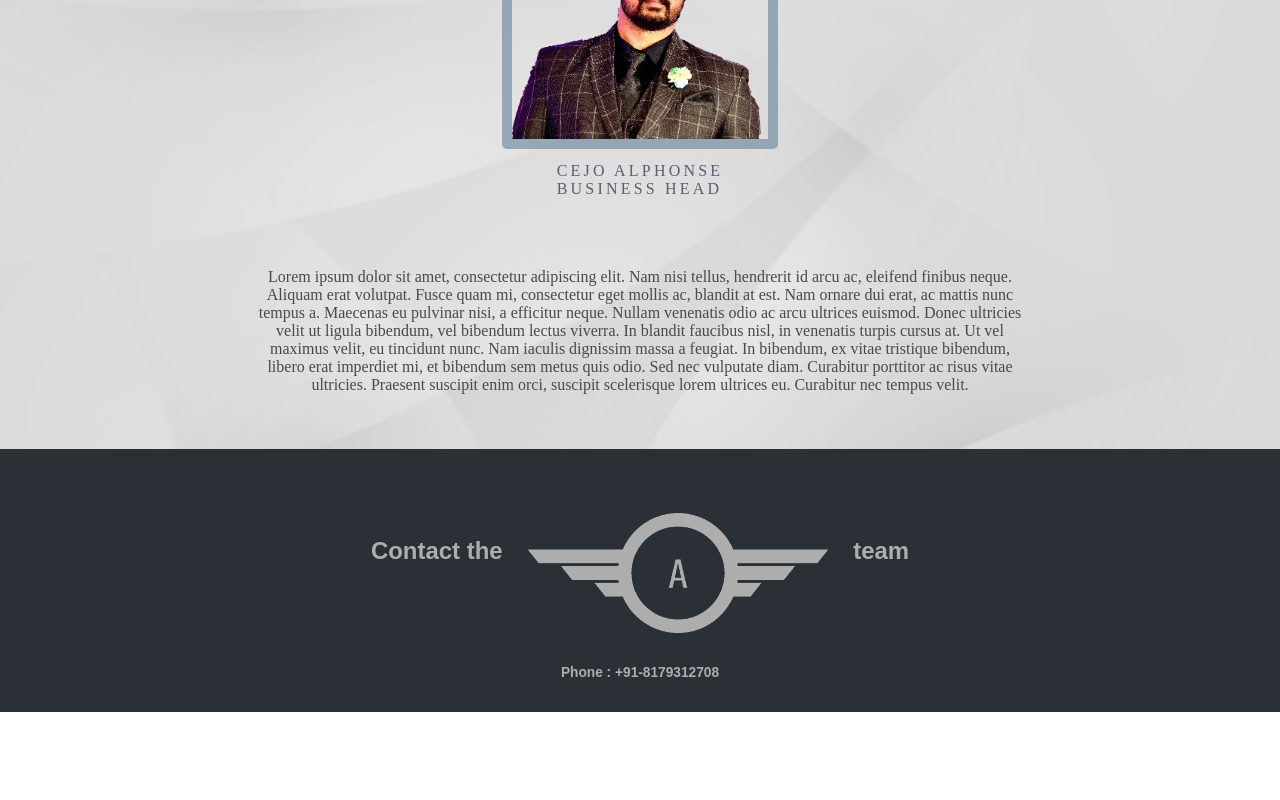
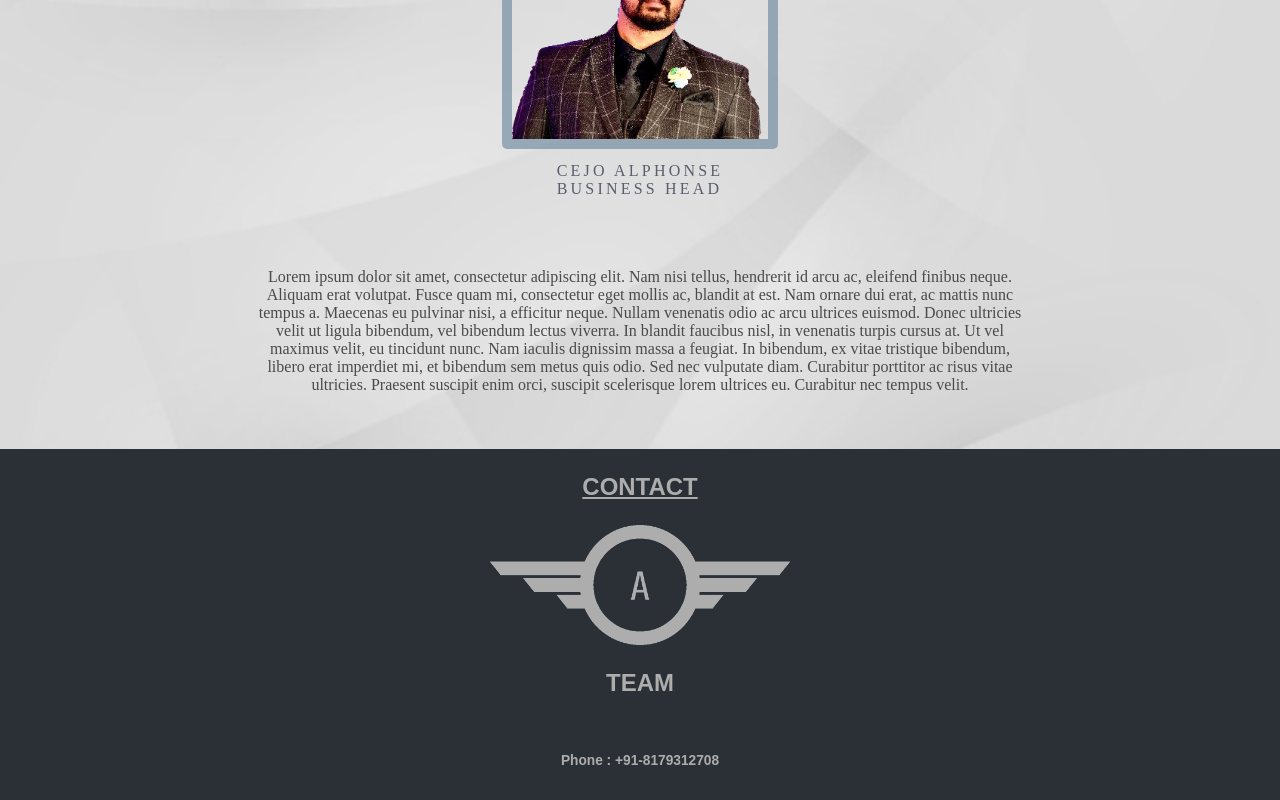
Before and after one commit to TazzDev/Alive-Digital-Services, a React app: page / in a window 1280 px wide. Shown: the part 2015-2815 px from the top of the page. Before the commit the page ends 2727 px from the top, so only its background shows below. Built offline with nearby package versions, Linux system fonts and the light colour scheme.

Commit message:
Revision minor

```diff
--- a/src/components/Contact.js
+++ b/src/components/Contact.js
@@ -7,9 +7,9 @@ const Contact = () => {
     return (
         <div id="contact-us">
             <div id="contact-title" data-aos="fade-down"  data-aos-duration="1500">
-                <h3>Contact the </h3>
+                <h3 style={{textDecoration:"underline"}}>CONTACT</h3>
                 <img src={Logo} id="contact-logo"/>
-                <h3>team</h3>
+                <h3>TEAM</h3>
             </div>
             <h6>Phone : +91-8179312708</h6>
         </div>
--- a/src/components/Services.js
+++ b/src/components/Services.js
@@ -57,7 +57,7 @@ const Services = () => {
                 <Card src={WebDev} header="Web development" content="Get custom made websites suited to your own design"/>
             </div>
 
-            <div id="web-development">
+            <div id="web-development" data-aos="fade-up">
                 <Card src={WebDev} header="Web development" content="Get custom made websites suited to your own design"/>
                 <Card src={WebDev} header="Web development" content="Get custom made websites suited to your own design"/>
                 <Card src={WebDev} header="Web development" content="Get custom made websites suited to your own design"/>
--- a/src/styles/components/_contact.scss
+++ b/src/styles/components/_contact.scss
@@ -8,16 +8,16 @@
     color: rgb(173, 173, 173);
     font-family: sans-serif;
     font-size: 1.6vmax;
-    padding-top: 5%;
+    //padding-top: 5%;
 }
 
 #contact-title {
-    width: 100%;
     display: flex;
-    justify-content: center;
+    flex-direction: column;
+    align-items: center;
 }
 
 #contact-logo {
     height: 15vh;
-    margin: 0 2%;
+    //margin: 0 2%;
 }
```
